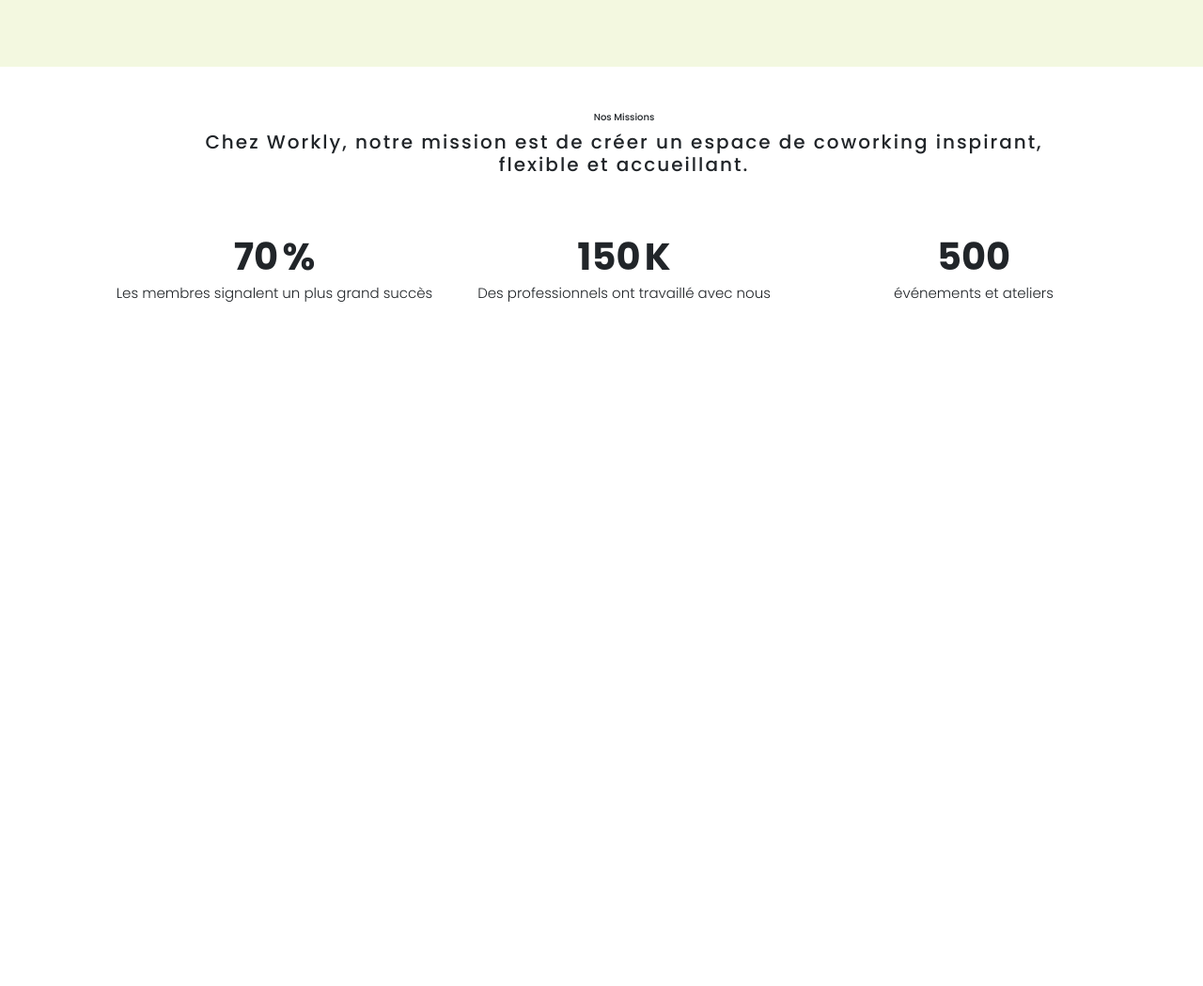
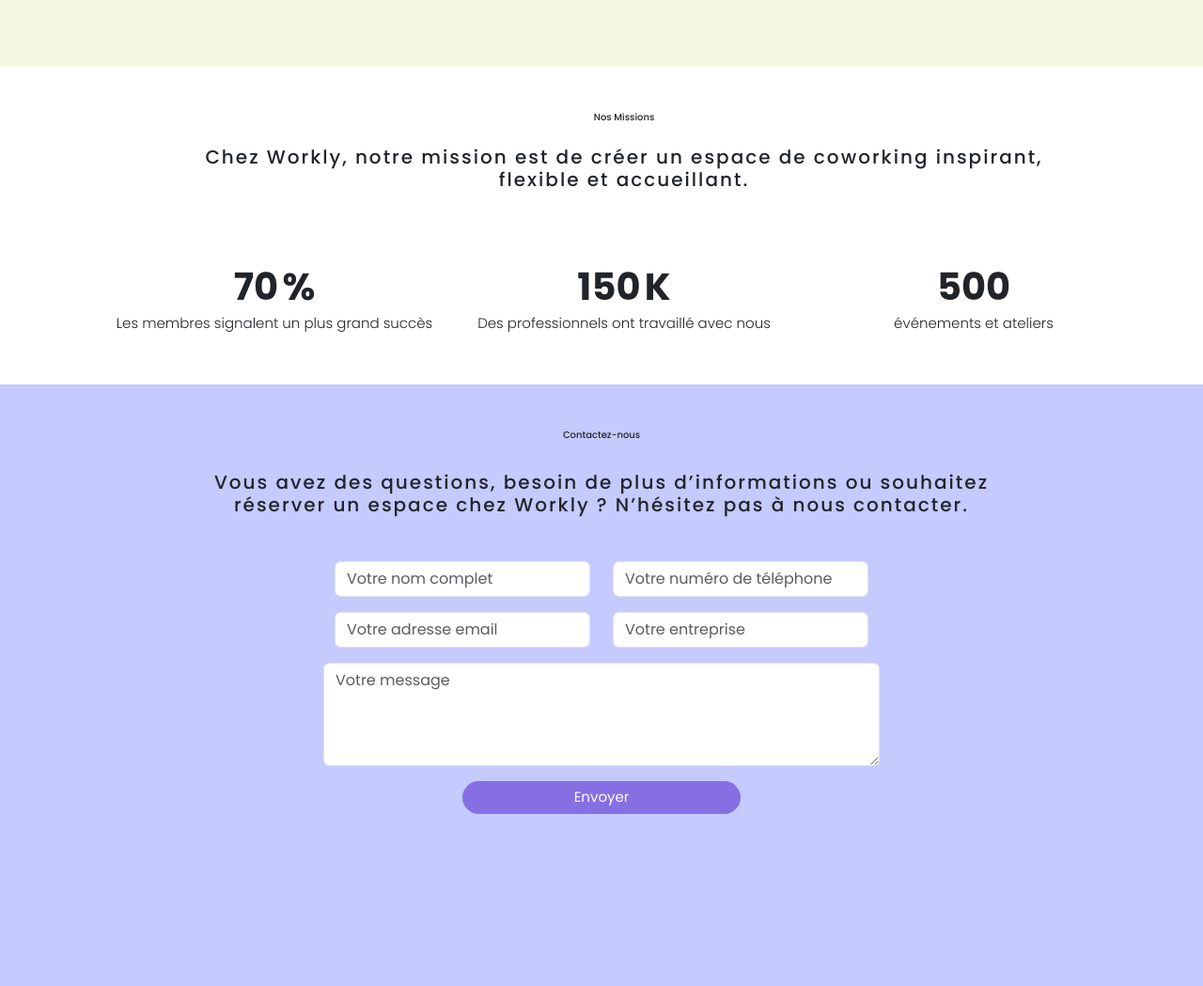
Before and after one commit to NABIL-HRIZ/Workly, a plain HTML site: page index.html in a window 1280 px wide. Shown: the part 2080-3129 px from the top of the page at 94% size. Before the commit the page ends 2457 px from the top, so only its background shows below. Drawn offline with nearby package versions, Linux system fonts and the light colour scheme; a web font is replaced by a local one.

Commit message:
add contact section

```diff
--- a/index.html
+++ b/index.html
@@ -120,12 +120,11 @@
 
 
     </div>
-
   </section>
 
     <section class="missions pt-5 ms-5 text-center">
         <h6>Nos Missions</h6>
-        <h3 class="mx-auto w-75">Chez Workly, notre mission est de créer un espace de coworking inspirant, flexible et accueillant.</h3>
+        <h3 class="mx-auto w-75 py-3">Chez Workly, notre mission est de créer un espace de coworking inspirant, flexible et accueillant.</h3>
         <div class="container px-4 py-5">
             <div class="row align-items-center">
                 <div class="col md-6">
@@ -147,6 +146,39 @@
     </section>
 
 
+    <section class="contact py-5 px-5 text-center">
+        <h6>Contactez-nous</h6>
+        <h3 class="w-75 fs-5 mx-auto py-4 ">Vous avez des questions, besoin de plus d’informations ou souhaitez réserver un espace chez Workly ?
+        N’hésitez pas à nous contacter.</h3>
+
+       <form class="d-flex flex-column align-items-center py-3">
+  <div class="row w-50 mb-3">
+    <div class="col">
+      <input type="text" class="form-control" id="fullName" name="fullName" placeholder="Votre nom complet">
+    </div>
+    <div class="col">
+      <input type="text" class="form-control" id="phone" name="phone" placeholder="Votre numéro de téléphone">
+    </div>
+  </div>
+
+  <div class="row w-50 mb-3">
+    <div class="col">
+      <input type="email" class="form-control" id="email" name="phone" placeholder="Votre adresse email ">
+    </div>
+    <div class="col">
+      <input type="text" class="form-control" id="company" name="company" placeholder="Votre entreprise">
+    </div>
+     </div>
+    <div class="w-50 mb-3">
+    <textarea class="form-control" name="message" id="message" rows="4" placeholder="Votre message"></textarea>
+  </div>
+
+  <button type="submit" class="btn btn-primary w-25">Envoyer</button>
+</form>
+
+    </section>
+
+
     <script src="script.js">
 
     </script>
--- a/style.css
+++ b/style.css
@@ -116,7 +116,8 @@
     padding-top: 20px;
 }
 .offers h3{
-    font-weight:400;
+    font-size: 20px;
+    letter-spacing: 2px;
 }
 .offers p{
     font-weight:300;
@@ -154,9 +155,19 @@
 .missions h3{
     font-size: 20px;
     letter-spacing: 2px;
-
 }
 .missions h4{
     font-size:15px;
     font-weight: 300;
 }
+.contact{
+    width: 100%;
+    height: 80vh;
+    background-color: #C5CAFF;
+}.contact h6{
+    font-size: 10px;
+}
+.contact h3{
+    font-size: 20px;
+    letter-spacing: 2px;
+}
```
